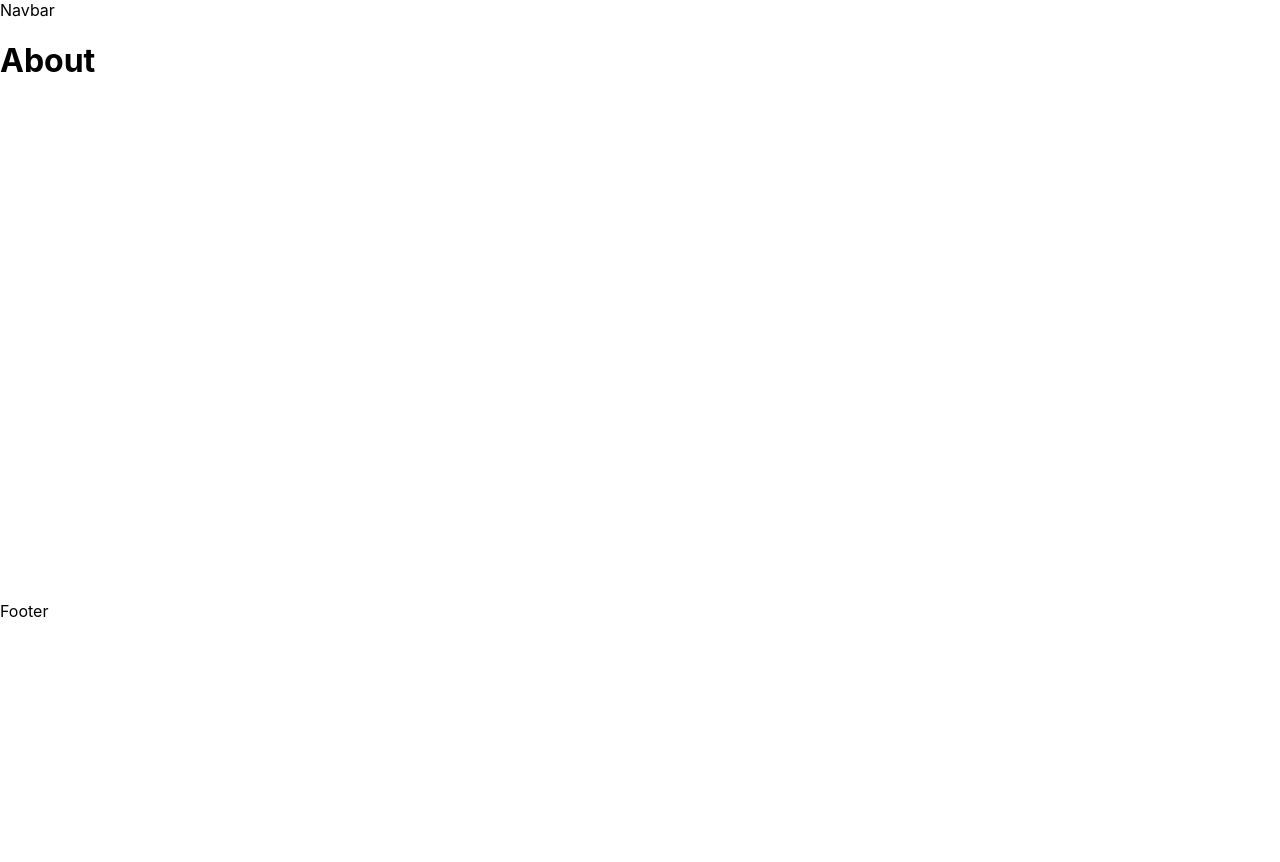
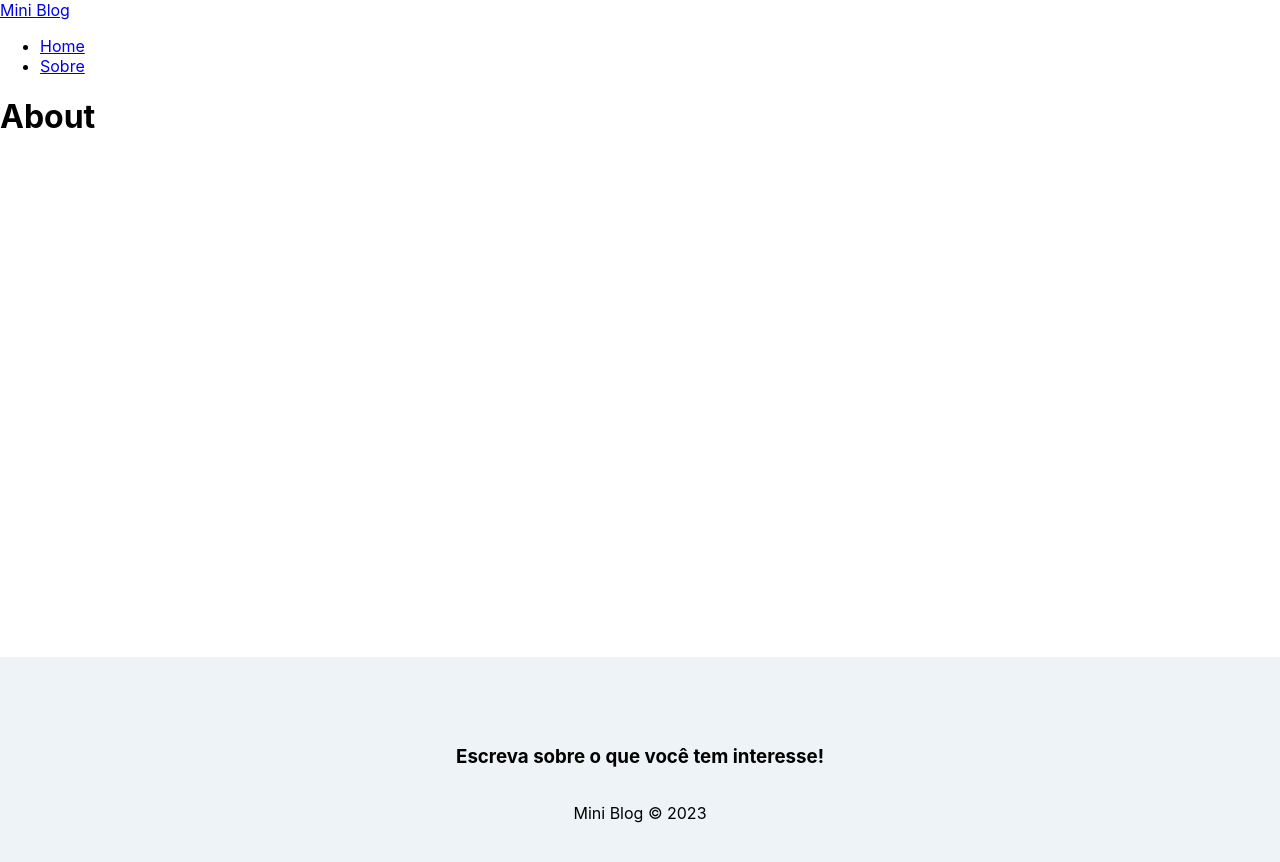
Before and after one commit to majunior07/miniblog, a React (Create React App) app: page /about in a window 1280 px wide. Shown: the top 862 px of the page. Before the commit the page ends 800 px from the top, so only its background shows below. Built offline with nearby package versions, Linux system fonts and the light colour scheme.

Commit message:
Segundo commit 18/07/2023

```diff
--- a/src/components/Footer.js
+++ b/src/components/Footer.js
@@ -1,8 +1,11 @@
-import React from "react";
+import styles from './Footer.module.css';
 
 const Footer = () => {
     return(
-        <div>Footer</div>
+        <footer className={styles.footer}>
+            <h3>Escreva sobre o que você tem interesse!</h3>
+            <p>Mini Blog &copy; 2023</p>
+        </footer>
     );
 };
 
--- a/src/components/Footer.module.css
+++ b/src/components/Footer.module.css
@@ -0,0 +1,8 @@
+.footer{
+    height: 250px;
+    display: flex;
+    flex-direction: column;
+    align-items: center;
+    justify-content: center;
+    background-color: #edf3f6;
+}
--- a/src/components/Navbar.js
+++ b/src/components/Navbar.js
@@ -1,8 +1,22 @@
-import React from "react";
+import { NavLink } from "react-router-dom";
+
+import styles from './Navbar.module.css';
 
 const Navbar = () => {
     return(
-        <div>Navbar</div>
+        <nav>
+            <NavLink to="/">
+                Mini <span>Blog</span>
+            </NavLink>
+            <ul>
+                <li>
+                    <NavLink to="/">Home</NavLink>
+                </li>
+                <li>
+                    <NavLink to="/about">Sobre</NavLink>
+                </li>
+            </ul>
+        </nav>
     );
 };
 
```
